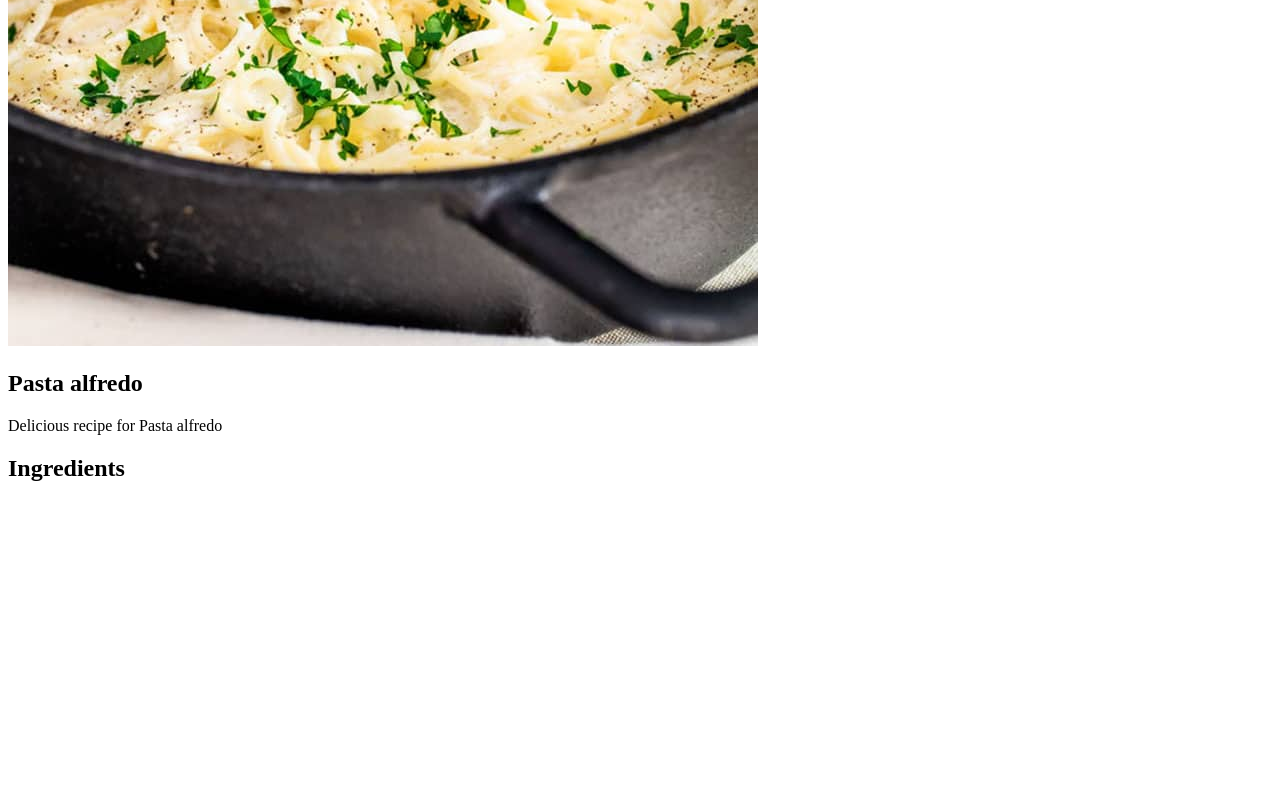
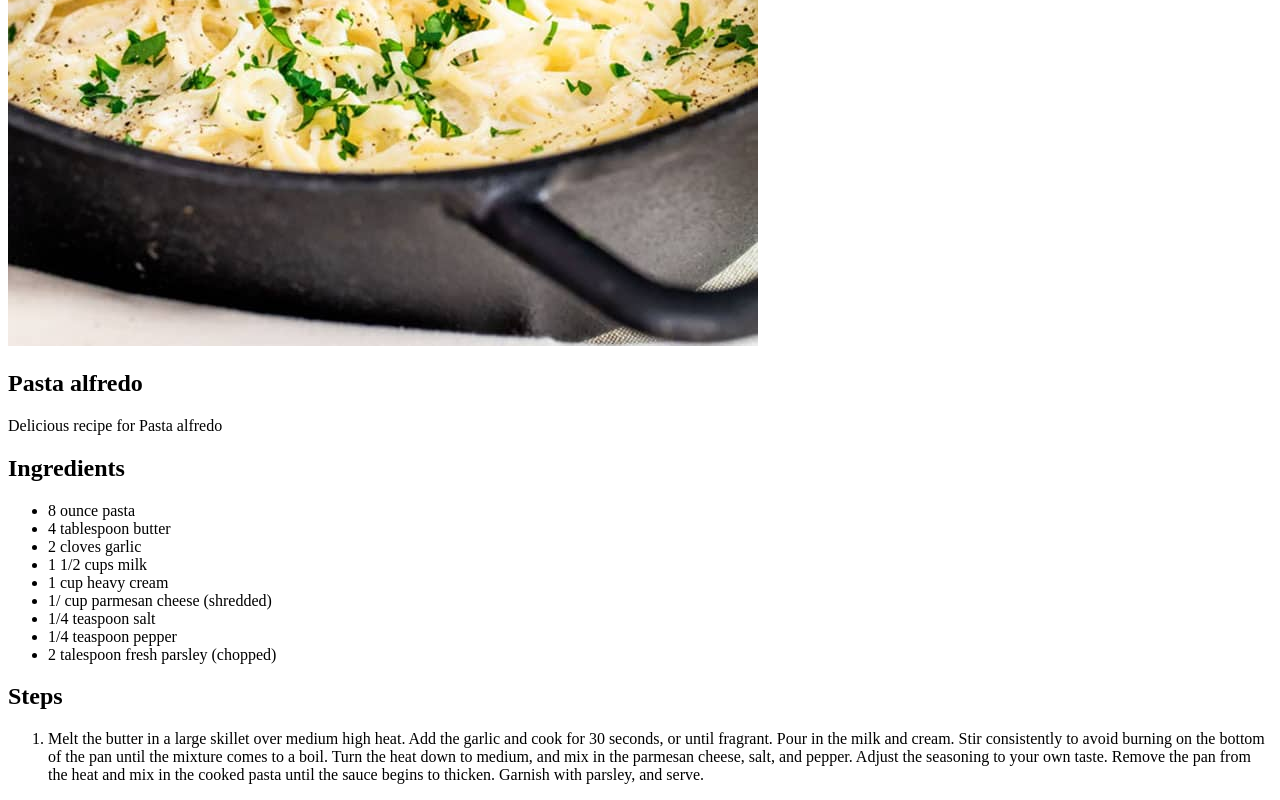
Before and after one commit to ViktorJohansson/odin-recipes, a plain HTML site: page recipes/pasta_alfredo.html in a window 1280 px wide. Shown: the part 784-1584 px from the top of the page. Before the commit the page ends 1286 px from the top, so only its background shows below. Drawn offline with Linux system fonts and the light colour scheme.

Commit message:
Added ingredients list and heading for steps

```diff
--- a/recipes/pasta_alfredo.html
+++ b/recipes/pasta_alfredo.html
@@ -10,6 +10,25 @@
     <h2>Pasta alfredo</h2>
     <a>Delicious recipe for Pasta alfredo</a>
     <h2>Ingredients</h2>
+    <ul>
+        <li>8 ounce pasta</li>
+        <li>4 tablespoon butter</li>
+        <li>2 cloves garlic</li>
+        <li>1 1/2 cups milk</li>
+        <li>1 cup heavy cream</li>
+        <li>1/ cup parmesan cheese (shredded)</li>
+        <li>1/4 teaspoon salt</li>
+        <li>1/4 teaspoon pepper</li>
+        <li>2 talespoon fresh parsley (chopped)</li>
+
+    </ul>
+    <h2>Steps</h2>
+    <ol>
+        <li>Melt the butter in a large skillet over medium high heat. Add the garlic and cook for 30 seconds, or until fragrant.
+            Pour in the milk and cream. Stir consistently to avoid burning on the bottom of the pan until the mixture comes to a boil. Turn the heat down to medium, and mix in the parmesan cheese, salt, and pepper. Adjust the seasoning to your own taste.
+            Remove the pan from the heat and mix in the cooked pasta until the sauce begins to thicken. Garnish with parsley, and serve.
+            </li>
+    </ol>
 
 
 
```
